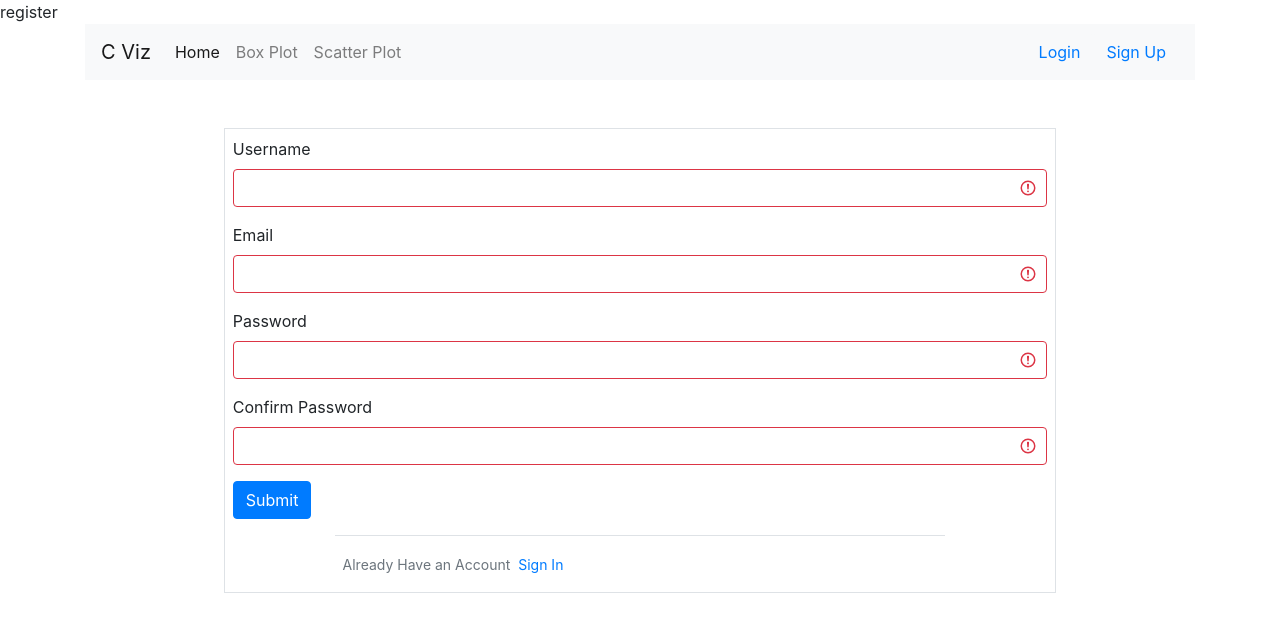
After one commit to kshirsagarsiddharth/plotly-flask-integration, a Flask app: page /register in a window 1280 px wide. The commit adds this page. Shown: the top 632 px of the page. Run offline with Flask 3, Linux system fonts and the light colour scheme.

Commit message:
created login and signup templates

```diff
--- a/flask_dir/forms.py
+++ b/flask_dir/forms.py
@@ -1,3 +1,29 @@
 from flask_wtf import FlaskForm
 from wtforms import StringField, PasswordField, SubmitField, BooleanField
 from wtforms.validators import DataRequired, Length, Email, EqualTo, ValidationError
+from flask_dir.models import User
+
+class RegistrationForm(FlaskForm):
+    username = StringField('Username', validators=[
+        DataRequired(), Length(min = 2, max = 20)
+    ])
+    email = StringField('Email', validators=[Email()])
+    password = PasswordField('Password', validators=[DataRequired()])
+    confirm_password = PasswordField('Confirm Password', validators=[DataRequired(), EqualTo('password')])
+    submit = SubmitField('Submit')
+    # validators if the username and email already exists
+    def validate_username(self, username):
+        # if the username already exists throw validation error
+        user = User.query.filter_by(username = username.data).first()
+        if user:
+            ValidationError('The Username is taken')
+    def validate_email(self, email):
+        email = User.query.filter_by(email = email.data).first()
+        if email:
+            ValidationError('The Email is taken')
+
+class LoginForm(FlaskForm):
+    email = StringField('Email', validators = [Email()])
+    password = PasswordField('Password', validators=[DataRequired()])
+    remember = BooleanField('Remember Me')
+    submit = SubmitField('Login')
--- a/flask_dir/routes.py
+++ b/flask_dir/routes.py
@@ -2,6 +2,8 @@
 from flask import Flask, render_template, flash, redirect, url_for
 from flask_dir import flask_app, app
 from bs4 import BeautifulSoup
+from flask_dir.forms import RegistrationForm, LoginForm
+
 
 
 @flask_app.route('/')
@@ -14,3 +16,14 @@ def dashapp():
     soup = BeautifulSoup(app.index(), 'html.parser')
     footer = soup.footer
     return render_template('dash1.html', title='test', footer=footer)
+
+
+@flask_app.route('/register', methods = ['GET','POST'])
+def register():
+    form = RegistrationForm()
+    return render_template('register.html', title = 'register', form = form)
+
+@flask_app.route('/login')
+def login():
+    form = LoginForm()
+    return render_template('login.html', title = 'Login', form = form)
--- a/flask_dir/templates/layout.html
+++ b/flask_dir/templates/layout.html
@@ -41,10 +41,10 @@
               <ul class="navbar-nav">
 
                 <li class="nav-item btn btn-light">
-                  <a href="#">Login</a>
+                  <a href="{{ url_for('login') }}">Login</a>
                 </li>
                 <li class="nav-item btn btn-light">
-                  <a href="#">Sign Up</a>
+                  <a href="{{ url_for('register') }}">Sign Up</a>
                 </li>
               </ul>
 
--- /dev/null
+++ b/flask_dir/templates/register.html
@@ -0,0 +1,94 @@
+{% extends 'layout.html' %}
+
+{% block title %}
+    {{ title }}
+{% endblock %}
+
+
+{% block content %}
+    <br>
+    <br>
+    <div class="container border w-75 p-2">
+
+        <form action="" method="post">
+            {{ form.hidden_tag() }}
+            <div class="form-group">
+                {{ form.username.label() }}
+                {% if form.username.error %}
+                        {{ form.username(class = 'form-control is-invalid') }}
+                        <div class="invalid-feedback">
+                            {% for error in form.username.errors %}
+                                    <span>{{ error }}</span>
+                            {% endfor %}
+
+                        </div>
+                {% else %}
+                    {{ form.username(class = 'form-control is-invalid') }}
+                {% endif %}
+
+            </div>
+
+
+            <div class="form-group">
+                {{ form.email.label() }}
+                {% if form.email.error %}
+                        {{ form.email(class = 'form-control is-invalid') }}
+                        <div class="invalid-feedback">
+                            {% for error in form.email.errors %}
+                                    <span>{{ error }}</span>
+                            {% endfor %}
+
+                        </div>
+                {% else %}
+                    {{ form.email(class = 'form-control is-invalid') }}
+                {% endif %}
+
+            </div>
+
+
+            <div class="form-group">
+                {{ form.password.label() }}
+                {% if form.password.error %}
+                        {{ form.password(class = 'form-control is-invalid') }}
+                        <div class="invalid-feedback">
+                            {% for error in form.password.errors %}
+                                    <span>{{ error }}</span>
+                            {% endfor %}
+
+                        </div>
+                {% else %}
+                    {{ form.password(class = 'form-control is-invalid') }}
+                {% endif %}
+
+            </div>
+
+
+            <div class="form-group">
+                {{ form.confirm_password.label() }}
+                {% if form.confirm_password.error %}
+                        {{ form.confirm_password(class = 'form-control is-invalid') }}
+                        <div class="invalid-feedback">
+                            {% for error in form.confirm_password.errors %}
+                                    <span>{{ error }}</span>
+                            {% endfor %}
+
+                        </div>
+                {% else %}
+                    {{ form.confirm_password(class = 'form-control is-invalid') }}
+                {% endif %}
+
+            </div>
+            <div class="form-group">
+                {{ form.submit(class = 'btn btn-primary') }}
+            </div>
+
+        </form>
+
+        <div class = "container border-top pt-3 w-75 p-2">
+            <small class="text-muted">
+                Already Have an Account
+                <a href="{{ url_for('login') }}" class="ml-1">Sign In</a>
+            </small>
+        </div>
+    </div>
+{% endblock %}
```
Also changed, not shown: flask_dir/__init__.py (+9 -0 lines), flask_dir/models.py (+19 -0 lines), flask_dir/templates/login.html (added, +64 -0 lines), 1 other file.
